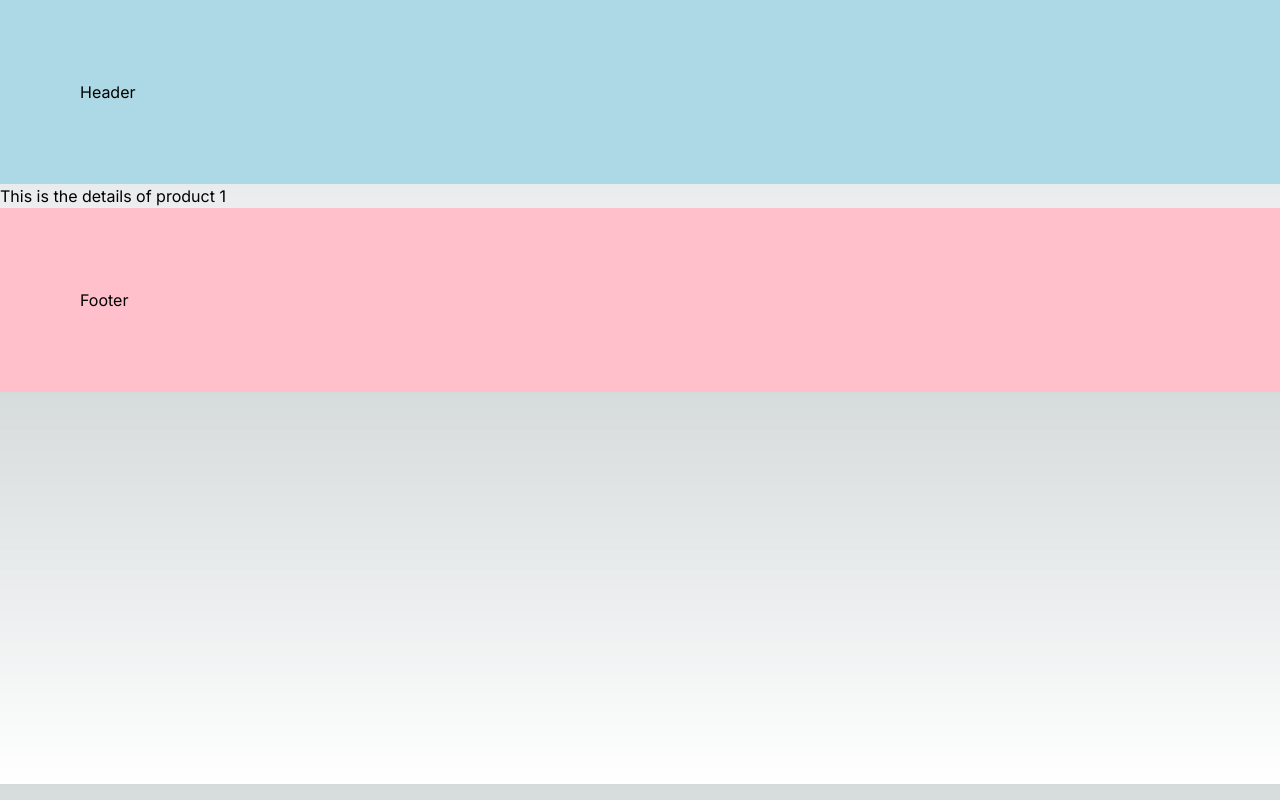
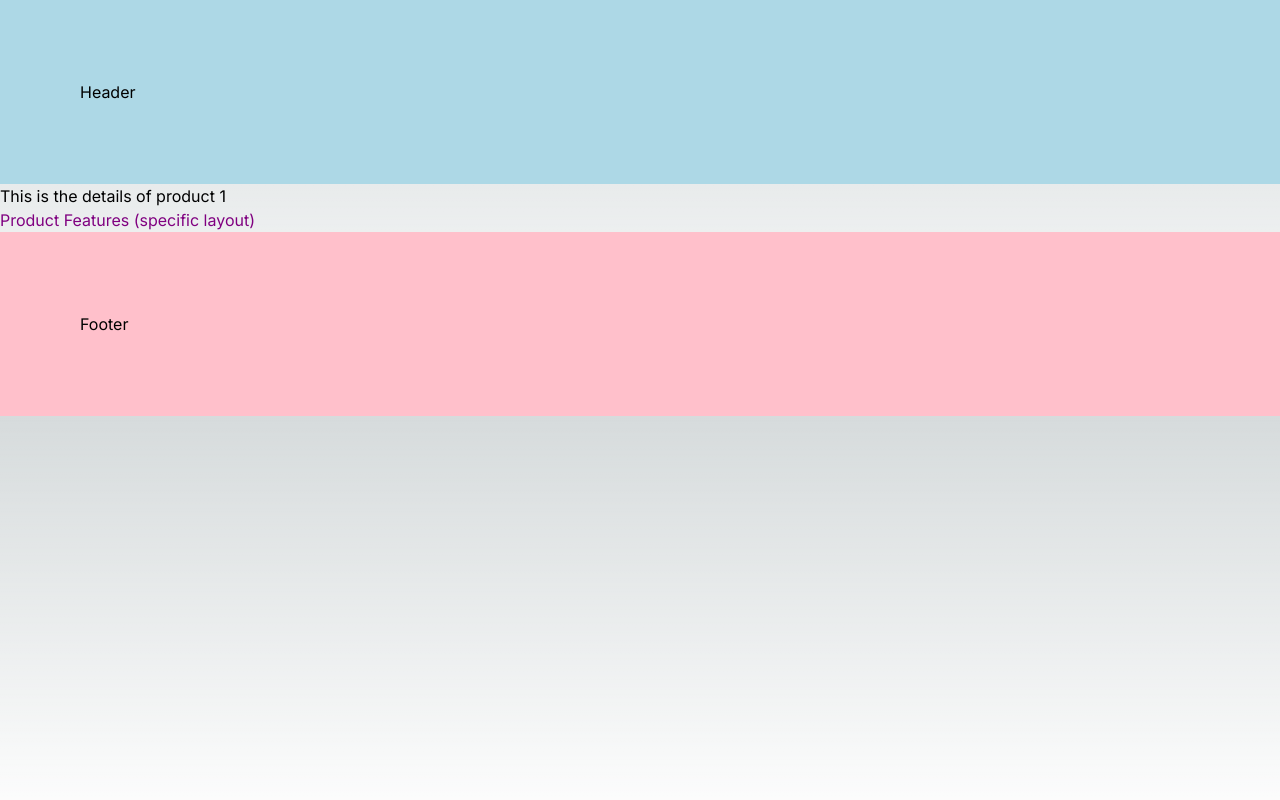
Before and after one commit to arash8877/Next-js-project2, a Next.js app: page /products/1 in a window 1280 px wide. Built offline with nearby package versions, Linux system fonts and the light colour scheme.

Commit message:
create specific-layout/nested layouts

```diff
--- a/src/app/layout.tsx
+++ b/src/app/layout.tsx
@@ -29,8 +29,7 @@ export default function RootLayout({
   );
 }
 
-
 // Layout is a UI that is shared between multiple pages in the app
-// in route localhost:3000, the {children} refers to app -> page.tsx -> Home component
-// in route localhost:3000/about, the {children} refers to app -> about -> page.tsx
+// in route localhost:3000, the {children} refers to:         app -> page.tsx -> Home component
+// in route localhost:3000/about, the {children} refers to:   app -> about -> page.tsx
 // and ...
--- a/src/app/page.tsx
+++ b/src/app/page.tsx
@@ -4,7 +4,6 @@ export default function Home() {
   return (
     <main className="flex flex-col items-center justify-between p-24">
       <h1>Welcome Home!</h1>
-      <p>this is the main route: http://localhost:3000</p>
     </main>
   );
 }
--- /dev/null
+++ b/src/app/products/[productId]/layout.tsx
@@ -0,0 +1,11 @@
+export default function ProductDetailsLayout({ children }: { children: React.ReactNode }) {
+  return (
+    <>
+      {children}
+      <h2 style={{color: 'purple'}}>Product Features (specific layout)</h2>
+    </>
+  );
+}
+
+// this specific layout applies to the route .../products/5
+// and sube-routes like .../products/5/reviews/22
```
